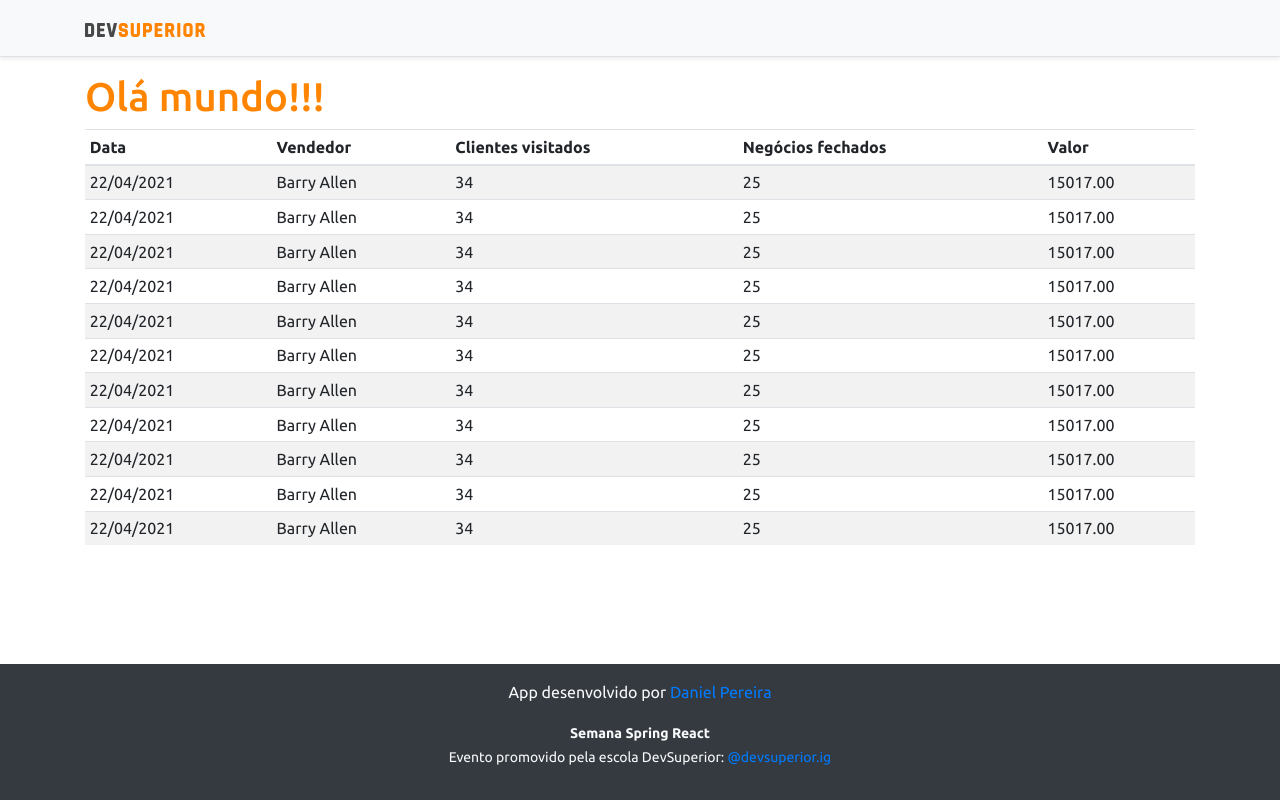
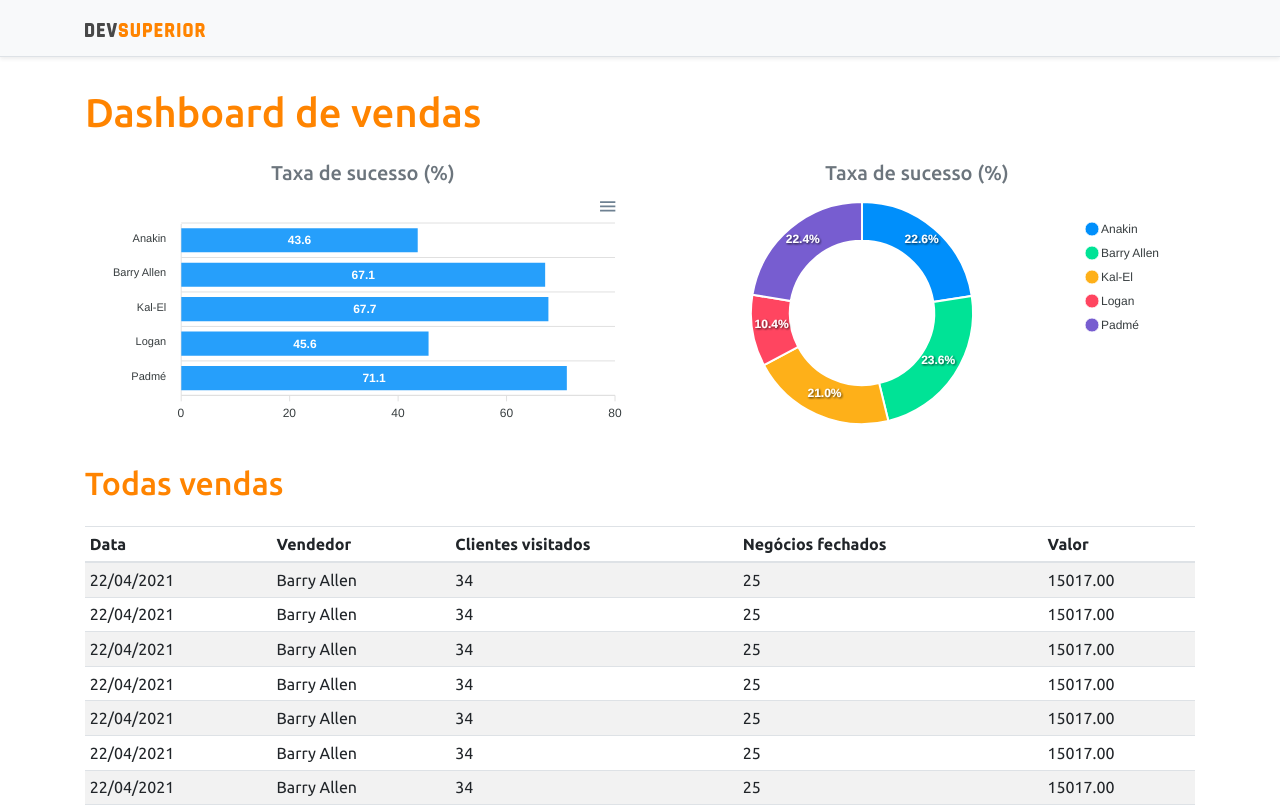
Before and after one commit to Danielfp13/projeto-sds, a React (Create React App) app in the folder frontend/: page / in a window 1280 px wide. Shown: the top 807 px of the page. Built offline with nearby package versions, Linux system fonts and the light colour scheme.

Commit message:
Static charts

```diff
--- a/frontend/package.json
+++ b/frontend/package.json
@@ -12,10 +12,12 @@
     "@types/node": "^12.0.0",
     "@types/react": "^17.0.0",
     "@types/react-dom": "^17.0.0",
+    "apexcharts": "^3.26.1",
     "bootstrap": "^4.6.0",
     "jquery": "1.9.1",
     "popper.js": "^1.16.1",
     "react": "^17.0.2",
+    "react-apexcharts": "^1.3.9",
     "react-dom": "^17.0.2",
     "react-scripts": "4.0.3",
     "typescript": "^4.1.2",
--- a/frontend/src/App.tsx
+++ b/frontend/src/App.tsx
@@ -1,13 +1,34 @@
 import NavBar from './components/NavBar/index';
 import Footer from './components/Footer/index';
 import DataTable from './components/DataTable/index';
+import BarChart from 'components/BarChart';
+import DonutChart from './components/DonutChart/index';
 
 function App() {
   return (
     <>
       <NavBar />
       <div className="container">
-        <h1 className="text-primary">Olá mundo!!!</h1>
+        <h1 className="text-primary py-3">Dashboard de vendas</h1>
+
+        <div className="row px-3">
+          <div className="col-sm-6">
+            <h5 className="text-center text-secondary">Taxa de sucesso (%)</h5>
+            <BarChart />
+          </div>
+
+          <div className="col-sm-6">
+          <h5 className="text-center text-secondary">Taxa de sucesso (%)</h5>
+            <DonutChart />
+          </div>
+
+        </div>
+
+
+<div className="py-3">
+  <h2 className="text-primary">Todas vendas</h2>
+</div>
+
         <DataTable />
       </div>
 
--- /dev/null
+++ b/frontend/src/components/BarChart/index.tsx
@@ -0,0 +1,34 @@
+import Chart  from 'react-apexcharts'
+const BarChat = () => {
+
+    const options = {
+        plotOptions: {
+            bar: {
+                horizontal: true,
+            }
+        },
+    };
+
+    const mockData = {
+        labels: {
+            categories: ['Anakin', 'Barry Allen', 'Kal-El', 'Logan', 'Padmé']
+        },
+        series: [
+            {
+                name: "% Sucesso",
+                data: [43.6, 67.1, 67.7, 45.6, 71.1]
+            }
+        ]
+    };
+
+    return (
+        <Chart
+            options = { { ...options, xaxis: mockData.labels }}
+            series = { mockData.series }
+            type = "bar"
+            height = "240"
+        />
+    );
+}
+
+export default BarChat;
--- /dev/null
+++ b/frontend/src/components/DonutChart/index.tsx
@@ -0,0 +1,25 @@
+import Chart  from 'react-apexcharts'
+const DonutChart = () => {
+
+    const mockData = {
+        series: [477138, 499928, 444867, 220426, 473088],
+        labels: ['Anakin', 'Barry Allen', 'Kal-El', 'Logan', 'Padmé']
+    }
+
+    const options = {
+        legend: {
+            show: true
+        }
+    }
+
+    return (
+        <Chart
+            options = { { ...options, labels: mockData.labels }}
+            series = { mockData.series }
+            type = "donut"
+            height = "240"
+        />
+    );
+}
+
+export default DonutChart;
```
Also changed, not shown: 1 other file (tests, documents, lock files or other folders).
